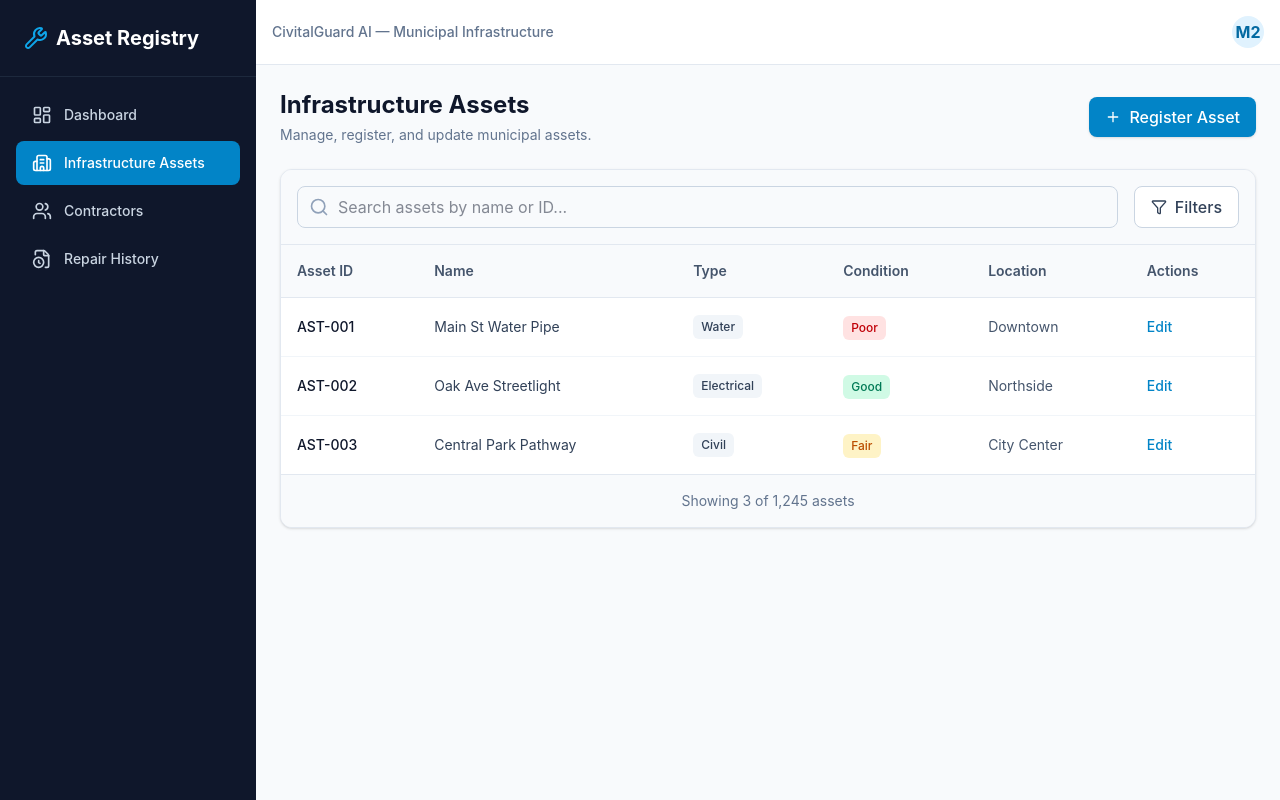
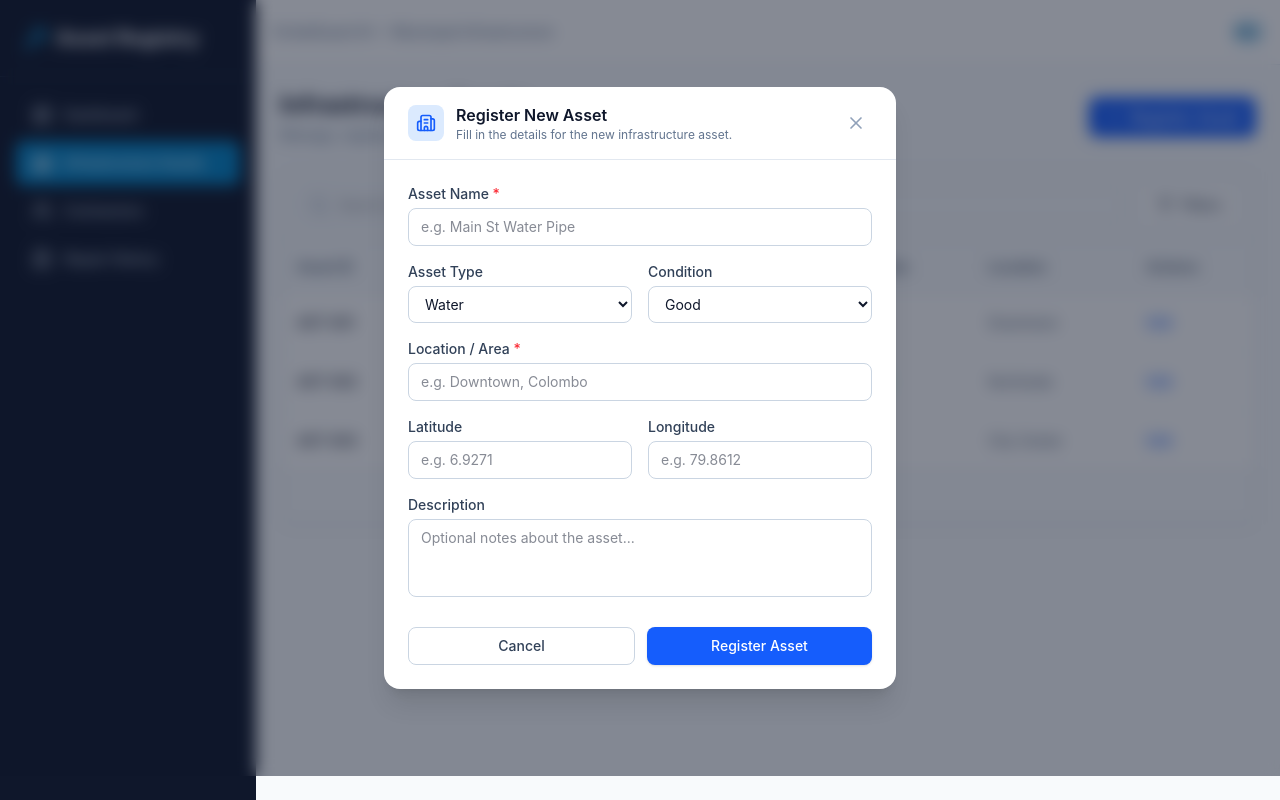
Before and after one commit to Dasun-Git-2003/CiviLanka-AI, a React (Vite) app in the folder CiviLanka.Web/: page /assets in a window 1280 px wide. Both pictures are taken after a click on the button "Register Asset". Built offline with nearby package versions, Linux system fonts and the light colour scheme.

Commit message:
add Infrastructure Assets form

```diff
--- a/CiviLanka.Web/src/pages/InfrastructureAssets.tsx
+++ b/CiviLanka.Web/src/pages/InfrastructureAssets.tsx
@@ -1,20 +1,262 @@
-import { Plus, Search, Filter } from 'lucide-react';
+import { useState } from 'react';
+import { Plus, Search, Filter, X, Building2 } from 'lucide-react';
+
+type Asset = {
+  id: string;
+  name: string;
+  type: string;
+  condition: string;
+  location: string;
+};
+
+type AssetFormData = {
+  name: string;
+  type: string;
+  condition: string;
+  location: string;
+  description: string;
+  latitude: string;
+  longitude: string;
+};
+
+const INITIAL_FORM: AssetFormData = {
+  name: '',
+  type: 'Water',
+  condition: 'Good',
+  location: '',
+  description: '',
+  latitude: '',
+  longitude: '',
+};
+
+function RegisterAssetModal({
+  onClose,
+  onSubmit,
+}: {
+  onClose: () => void;
+  onSubmit: (data: AssetFormData) => void;
+}) {
+  const [form, setForm] = useState<AssetFormData>(INITIAL_FORM);
+  const [errors, setErrors] = useState<Partial<AssetFormData>>({});
+
+  const validate = () => {
+    const e: Partial<AssetFormData> = {};
+    if (!form.name.trim()) e.name = 'Asset name is required.';
+    if (!form.location.trim()) e.location = 'Location is required.';
+    return e;
+  };
+
+  const handleChange = (e: React.ChangeEvent<HTMLInputElement | HTMLSelectElement | HTMLTextAreaElement>) => {
+    const { name, value } = e.target;
+    setForm((prev) => ({ ...prev, [name]: value }));
+    setErrors((prev) => ({ ...prev, [name]: '' }));
+  };
+
+  const handleSubmit = (e: React.FormEvent) => {
+    e.preventDefault();
+    const e2 = validate();
+    if (Object.keys(e2).length > 0) {
+      setErrors(e2);
+      return;
+    }
+    onSubmit(form);
+    onClose();
+  };
+
+  return (
+    /* Backdrop */
+    <div className="fixed inset-0 z-50 flex items-center justify-center p-4 bg-slate-900/50 backdrop-blur-sm">
+      <div className="bg-white rounded-2xl shadow-xl w-full max-w-lg overflow-hidden animate-in fade-in zoom-in-95 duration-200">
+        {/* Header */}
+        <div className="flex items-center justify-between px-6 py-4 border-b border-slate-200">
+          <div className="flex items-center gap-3">
+            <div className="w-9 h-9 bg-blue-100 rounded-lg flex items-center justify-center">
+              <Building2 className="w-5 h-5 text-blue-600" />
+            </div>
+            <div>
+              <h2 className="text-base font-semibold text-slate-900">Register New Asset</h2>
+              <p className="text-xs text-slate-500">Fill in the details for the new infrastructure asset.</p>
+            </div>
+          </div>
+          <button
+            onClick={onClose}
+            className="w-8 h-8 flex items-center justify-center rounded-lg text-slate-400 hover:bg-slate-100 hover:text-slate-600 transition-colors"
+          >
+            <X className="w-5 h-5" />
+          </button>
+        </div>
+
+        {/* Form */}
+        <form onSubmit={handleSubmit} className="p-6 space-y-4">
+          {/* Asset Name */}
+          <div>
+            <label className="block text-sm font-medium text-slate-700 mb-1">
+              Asset Name <span className="text-red-500">*</span>
+            </label>
+            <input
+              name="name"
+              value={form.name}
+              onChange={handleChange}
+              placeholder="e.g. Main St Water Pipe"
+              className={`w-full px-3 py-2 rounded-lg border text-sm outline-none transition-all focus:ring-2 focus:ring-blue-500 ${
+                errors.name ? 'border-red-400 bg-red-50' : 'border-slate-300'
+              }`}
+            />
+            {errors.name && <p className="text-xs text-red-500 mt-1">{errors.name}</p>}
+          </div>
+
+          {/* Type & Condition row */}
+          <div className="grid grid-cols-2 gap-4">
+            <div>
+              <label className="block text-sm font-medium text-slate-700 mb-1">Asset Type</label>
+              <select
+                name="type"
+                value={form.type}
+                onChange={handleChange}
+                className="w-full px-3 py-2 rounded-lg border border-slate-300 text-sm outline-none focus:ring-2 focus:ring-blue-500 bg-white"
+              >
+                <option>Water</option>
+                <option>Electrical</option>
+                <option>Civil</option>
+                <option>Roads & Bridges</option>
+                <option>Sanitation</option>
+                <option>Telecom</option>
+              </select>
+            </div>
+            <div>
+              <label className="block text-sm font-medium text-slate-700 mb-1">Condition</label>
+              <select
+                name="condition"
+                value={form.condition}
+                onChange={handleChange}
+                className="w-full px-3 py-2 rounded-lg border border-slate-300 text-sm outline-none focus:ring-2 focus:ring-blue-500 bg-white"
+              >
+                <option>Good</option>
+                <option>Fair</option>
+                <option>Poor</option>
+                <option>Critical</option>
+              </select>
+            </div>
+          </div>
+
+          {/* Location */}
+          <div>
+            <label className="block text-sm font-medium text-slate-700 mb-1">
+              Location / Area <span className="text-red-500">*</span>
+            </label>
+            <input
+              name="location"
+              value={form.location}
+              onChange={handleChange}
+              placeholder="e.g. Downtown, Colombo"
+              className={`w-full px-3 py-2 rounded-lg border text-sm outline-none transition-all focus:ring-2 focus:ring-blue-500 ${
+                errors.location ? 'border-red-400 bg-red-50' : 'border-slate-300'
+              }`}
+            />
+            {errors.location && <p className="text-xs text-red-500 mt-1">{errors.location}</p>}
+          </div>
+
+          {/* GPS Coordinates */}
+          <div className="grid grid-cols-2 gap-4">
+            <div>
+              <label className="block text-sm font-medium text-slate-700 mb-1">Latitude</label>
+              <input
+                name="latitude"
+                value={form.latitude}
+                onChange={handleChange}
+                placeholder="e.g. 6.9271"
+                type="number"
+                step="any"
+                className="w-full px-3 py-2 rounded-lg border border-slate-300 text-sm outline-none focus:ring-2 focus:ring-blue-500"
+              />
+            </div>
+            <div>
+              <label className="block text-sm font-medium text-slate-700 mb-1">Longitude</label>
+              <input
+                name="longitude"
+                value={form.longitude}
+                onChange={handleChange}
+                placeholder="e.g. 79.8612"
+                type="number"
+                step="any"
+                className="w-full px-3 py-2 rounded-lg border border-slate-300 text-sm outline-none focus:ring-2 focus:ring-blue-500"
+              />
+            </div>
+          </div>
+
+          {/* Description */}
+          <div>
+            <label className="block text-sm font-medium text-slate-700 mb-1">Description</label>
+            <textarea
+              name="description"
+              value={form.description}
+              onChange={handleChange}
+              placeholder="Optional notes about the asset..."
+              rows={3}
+              className="w-full px-3 py-2 rounded-lg border border-slate-300 text-sm outline-none focus:ring-2 focus:ring-blue-500 resize-none"
+            />
+          </div>
+
+          {/* Actions */}
+          <div className="flex gap-3 pt-2">
+            <button
+              type="button"
+              onClick={onClose}
+              className="flex-1 px-4 py-2 rounded-lg border border-slate-300 text-slate-700 text-sm font-medium hover:bg-slate-50 transition-colors"
+            >
+              Cancel
+            </button>
+            <button
+              type="submit"
+              className="flex-1 px-4 py-2 rounded-lg bg-blue-600 hover:bg-blue-700 text-white text-sm font-medium transition-colors shadow-sm"
+            >
+              Register Asset
+            </button>
+          </div>
+        </form>
+      </div>
+    </div>
+  );
+}
 
 export default function InfrastructureAssets() {
-  const assets = [
+  const [assets, setAssets] = useState<Asset[]>([
     { id: 'AST-001', name: 'Main St Water Pipe', type: 'Water', condition: 'Poor', location: 'Downtown' },
     { id: 'AST-002', name: 'Oak Ave Streetlight', type: 'Electrical', condition: 'Good', location: 'Northside' },
     { id: 'AST-003', name: 'Central Park Pathway', type: 'Civil', condition: 'Fair', location: 'City Center' },
-  ];
+  ]);
+  const [showModal, setShowModal] = useState(false);
+  const [search, setSearch] = useState('');
+
+  const handleRegister = (data: AssetFormData) => {
+    const newId = `AST-${String(assets.length + 1).padStart(3, '0')}`;
+    setAssets((prev) => [
+      ...prev,
+      { id: newId, name: data.name, type: data.type, condition: data.condition, location: data.location },
+    ]);
+  };
+
+  const filtered = assets.filter(
+    (a) =>
+      a.name.toLowerCase().includes(search.toLowerCase()) ||
+      a.id.toLowerCase().includes(search.toLowerCase())
+  );
 
   return (
     <div className="space-y-6">
+      {showModal && (
+        <RegisterAssetModal onClose={() => setShowModal(false)} onSubmit={handleRegister} />
+      )}
+
       <div className="flex flex-col sm:flex-row justify-between items-start sm:items-center gap-4">
         <div>
           <h1 className="text-2xl font-bold text-slate-900">Infrastructure Assets</h1>
           <p className="text-slate-500 text-sm mt-1">Manage, register, and update municipal assets.</p>
         </div>
-        <button className="bg-primary-600 hover:bg-primary-700 text-white px-4 py-2 rounded-lg font-medium flex items-center gap-2 transition-colors shadow-sm">
+        <button
+          onClick={() => setShowModal(true)}
+          className="bg-blue-600 hover:bg-blue-700 text-white px-4 py-2 rounded-lg font-medium flex items-center gap-2 transition-colors shadow-sm"
+        >
           <Plus className="w-4 h-4" />
           Register Asset
         </button>
@@ -26,11 +268,13 @@ export default function InfrastructureAssets() {
             <Search className="w-5 h-5 text-slate-400 absolute left-3 top-1/2 -translate-y-1/2" />
             <input
               type="text"
+              value={search}
+              onChange={(e) => setSearch(e.target.value)}
               placeholder="Search assets by name or ID..."
-              className="w-full pl-10 pr-4 py-2 rounded-lg border border-slate-300 focus:ring-2 focus:ring-primary-500 focus:border-primary-500 outline-none transition-all"
+              className="w-full pl-10 pr-4 py-2 rounded-lg border border-slate-300 focus:ring-2 focus:ring-blue-500 focus:border-blue-500 outline-none transition-all text-sm"
             />
           </div>
-          <button className="flex items-center gap-2 px-4 py-2 border border-slate-300 rounded-lg hover:bg-slate-100 font-medium text-slate-700 transition-colors bg-white">
+          <button className="flex items-center gap-2 px-4 py-2 border border-slate-300 rounded-lg hover:bg-slate-100 font-medium text-slate-700 transition-colors bg-white text-sm">
             <Filter className="w-4 h-4" />
             Filters
           </button>
@@ -49,7 +293,14 @@ export default function InfrastructureAssets() {
               </tr>
             </thead>
             <tbody className="divide-y divide-slate-100">
-              {assets.map((asset) => (
+              {filtered.length === 0 ? (
+                <tr>
+                  <td colSpan={6} className="p-8 text-center text-slate-400 text-sm">
+                    No assets found matching your search.
+                  </td>
+                </tr>
+              ) : (
+                filtered.map((asset) => (
                   <tr key={asset.id} className="hover:bg-slate-50 transition-colors">
                     <td className="p-4 text-sm font-medium text-slate-900">{asset.id}</td>
                     <td className="p-4 text-sm text-slate-700">{asset.name}</td>
@@ -59,25 +310,32 @@ export default function InfrastructureAssets() {
                       </span>
                     </td>
                     <td className="p-4">
-                    <span className={`inline-flex items-center px-2 py-1 rounded-md text-xs font-medium ${
-                      asset.condition === 'Good' ? 'bg-emerald-100 text-emerald-700' :
-                      asset.condition === 'Fair' ? 'bg-amber-100 text-amber-700' :
-                      'bg-red-100 text-red-700'
-                    }`}>
+                      <span
+                        className={`inline-flex items-center px-2 py-1 rounded-md text-xs font-medium ${
+                          asset.condition === 'Good'
+                            ? 'bg-emerald-100 text-emerald-700'
+                            : asset.condition === 'Fair'
+                            ? 'bg-amber-100 text-amber-700'
+                            : asset.condition === 'Critical'
+                            ? 'bg-red-200 text-red-800'
+                            : 'bg-red-100 text-red-700'
+                        }`}
+                      >
                         {asset.condition}
                       </span>
                     </td>
                     <td className="p-4 text-sm text-slate-600">{asset.location}</td>
                     <td className="p-4 text-sm">
-                    <button className="text-primary-600 hover:text-primary-800 font-medium">Edit</button>
+                      <button className="text-blue-600 hover:text-blue-800 font-medium">Edit</button>
                     </td>
                   </tr>
-              ))}
+                ))
+              )}
             </tbody>
           </table>
         </div>
         <div className="p-4 border-t border-slate-200 text-sm text-slate-500 text-center bg-slate-50">
-          Showing 3 of 1,245 assets
+          Showing {filtered.length} of {assets.length} assets
         </div>
       </div>
     </div>
```
Lines whose indentation alone changed are shown as unchanged.
